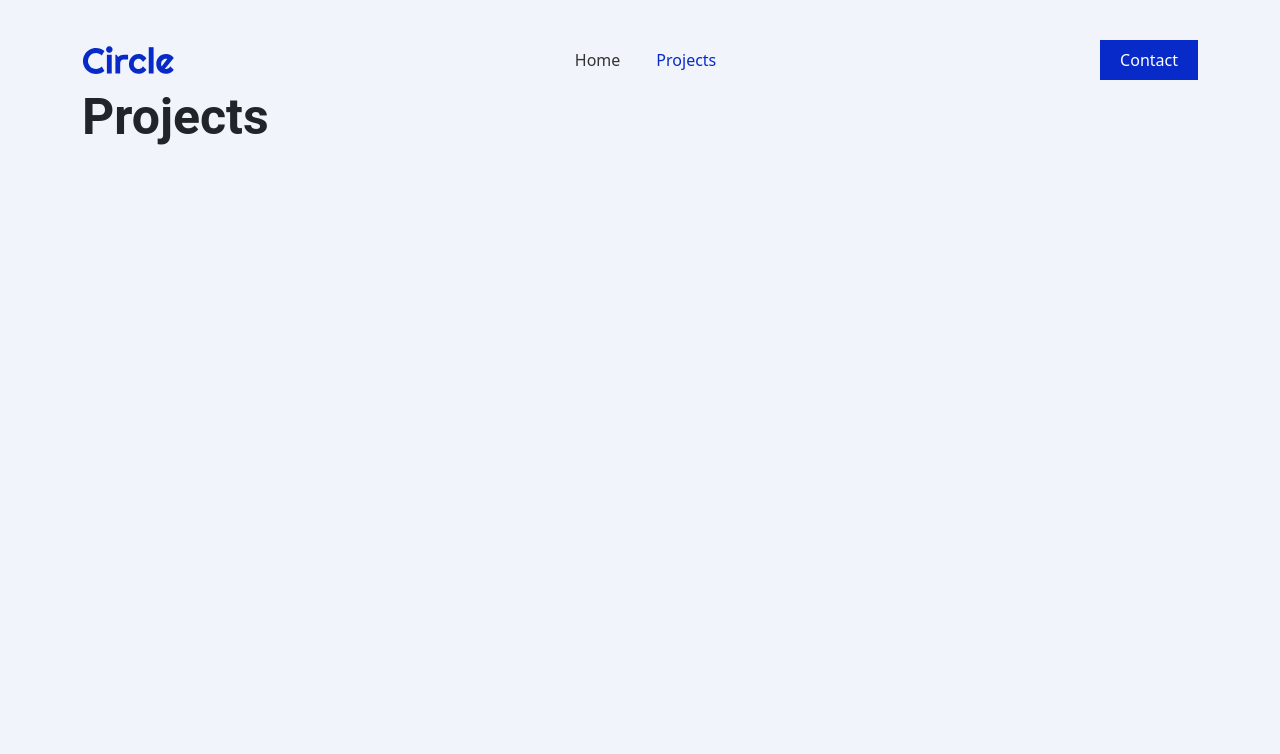
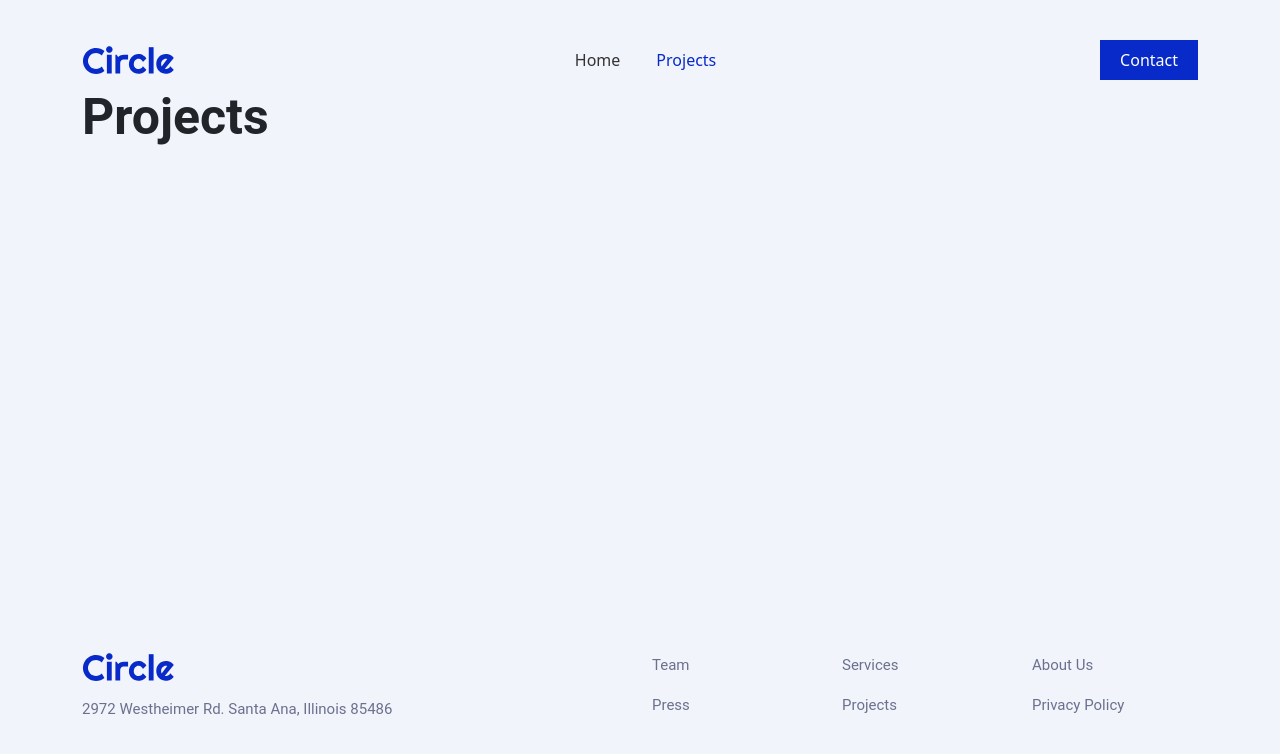
Before and after one commit to xarlizard/ironhack, a React (Vite) app: page /project in a window 1280 px wide. Shown: the top 754 px of the page. Built offline with nearby package versions, Linux system fonts and the light colour scheme.

Commit message:
new Footer component

```diff
--- /dev/null
+++ b/src/components/Footer.jsx
@@ -0,0 +1,48 @@
+import React from "react";
+import { Container, Row, Col } from "react-bootstrap";
+import circleLogo from "../assets/logos/circle.svg";
+import "@/styles/footer.css";
+
+const Footer = () => {
+  const footerLinks = [
+    "Team",
+    "Services",
+    "About Us",
+    "Press",
+    "Projects",
+    "Privacy Policy",
+  ];
+
+  return (
+    <footer className="footer">
+      <Container>
+        <Row className="align-items-start">
+          <Col md={6} className="footer-left">
+            <img
+              src={circleLogo}
+              alt="Circle Logo"
+              height="30"
+              className="footer-logo mb-3"
+            />
+            <p className="footer-address">
+              2972 Westheimer Rd. Santa Ana, Illinois 85486
+            </p>
+          </Col>
+          <Col md={6}>
+            <Row className="footer-links">
+              {footerLinks.map((link, index) => (
+                <Col key={index} xs={6} md={4} className="mb-3">
+                  <a href="#" className="footer-link">
+                    {link}
+                  </a>
+                </Col>
+              ))}
+            </Row>
+          </Col>
+        </Row>
+      </Container>
+    </footer>
+  );
+};
+
+export default Footer;
--- a/src/routes/Layout.jsx
+++ b/src/routes/Layout.jsx
@@ -1,15 +1,17 @@
 import React from "react";
 import { Outlet } from "react-router";
 import Header from "../components/Header";
+import Footer from "../components/Footer";
 import { Container } from "react-bootstrap";
 
 const Layout = () => {
   return (
-    <div>
+    <div style={{ minHeight: "100vh", display: "flex", flexDirection: "column" }}>
       <Header />
-      <Container>
+      <Container style={{ flex: 1 }}>
         <Outlet />
       </Container>
+      <Footer />
     </div>
   );
 };
--- /dev/null
+++ b/src/styles/footer.css
@@ -0,0 +1,45 @@
+.footer {
+  background-color: var(--color-gris-claro);
+  padding: 4rem 0;
+  margin-top: auto;
+}
+
+.footer-logo {
+  display: block;
+  margin-bottom: 1rem;
+}
+
+.footer-address {
+  font-family: 'Roboto';
+  color: var(--color-gris);
+  font-size: 15px;
+  line-height: 1.5;
+  margin-top: 1rem;
+}
+
+.footer-links {
+  display: flex;
+  flex-wrap: wrap;
+}
+
+.footer-link {
+  color: var(--color-gris);
+  text-decoration: none;
+  font-family: 'Roboto';
+  font-size: 15px;
+  transition: color 0.3s ease;
+}
+
+.footer-link:hover {
+  color: var(--color-boton);
+}
+
+@media (max-width: 768px) {
+  .footer-left {
+    margin-bottom: 2rem;
+  }
+
+  .footer-links {
+    margin-top: 1rem;
+  }
+}
```
